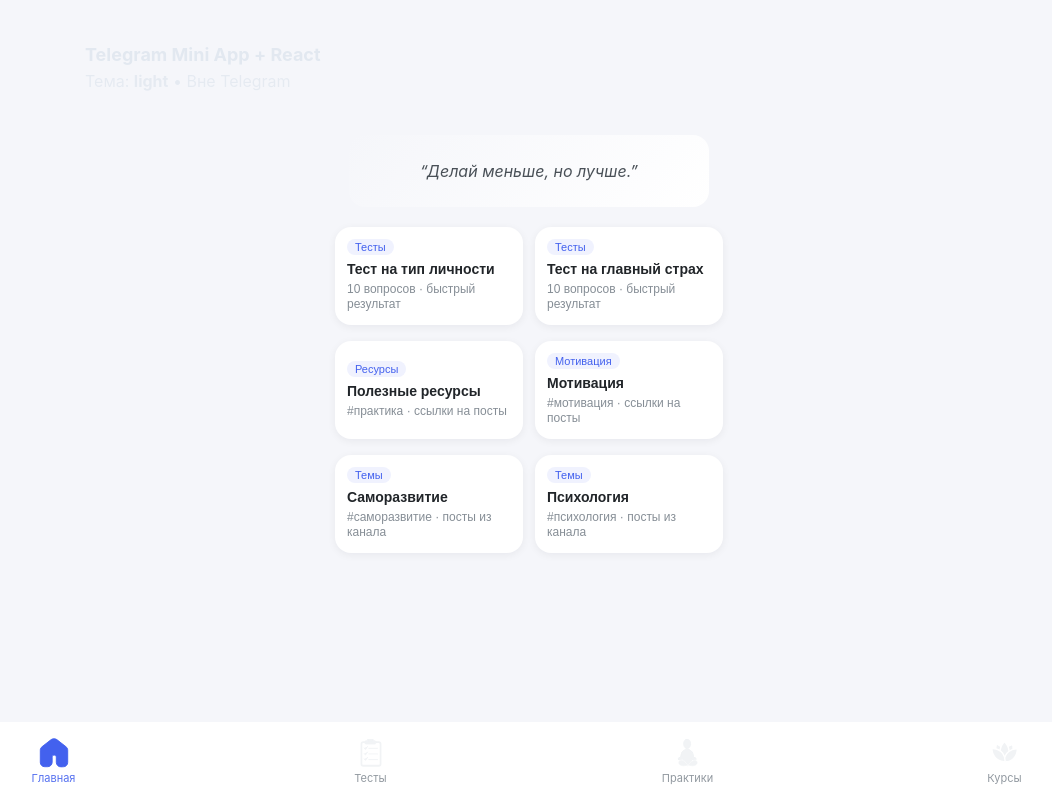
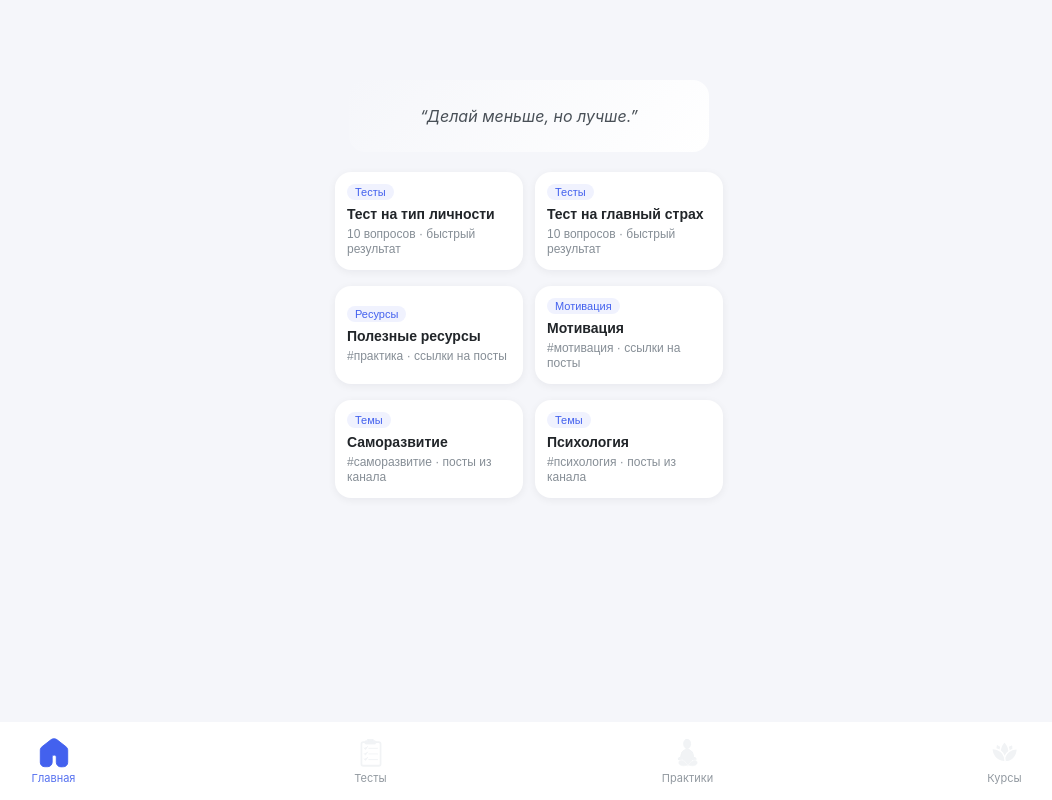
Before and after one commit to AnastasyaKas/my-app, a React app: page / in a window 1280 px wide. Shown: the whole page, without its empty margins (111-1163 px from the left). Built offline with nearby package versions, Linux system fonts and the light colour scheme.

Commit message:
fix app: remove header info and update styles

```diff
--- a/src/App.tsx
+++ b/src/App.tsx
@@ -1,93 +1,52 @@
 // src/App.tsx
-import { useEffect, useMemo, useState } from 'react';
+import { useEffect } from 'react';
 import { BrowserRouter, Routes, Route } from 'react-router-dom';
-
-import { tg, tgUser } from './lib/telegram';
+import { tg } from './lib/telegram';
 
 import Home from './pages/Home';
 import Tests from './pages/Tests';
 import Practices from './pages/Practices';
 import Courses from './pages/Courses';
-
 import BottomNav from './components/BottomNav/BottomNav';
 
-import * as styles from './styles/App.module.css';
+import styles from './styles/App.module.css';
 import './global.css';
 
 export default function App() {
   const webApp = tg();
-  const user = useMemo(() => tgUser(), []);
-  const [scheme, setScheme] = useState<'light' | 'dark'>(webApp?.colorScheme ?? 'light');
 
   useEffect(() => {
     if (!webApp) return;
 
-    // Сообщаем Telegram, что готово и разворачиваем
+    // Сообщаем Telegram, что готовы и растягиваемся
     webApp.ready();
     webApp.expand();
 
-    // Тема
-    const applyScheme = (s: 'light' | 'dark') => {
-      setScheme(s);
-      document.body.classList.toggle('tg-dark', s === 'dark');
-      document.body.classList.toggle('tg-light', s !== 'dark');
-      webApp.setHeaderColor?.(s === 'dark' ? '#0f172a' : '#ffffff');
-      webApp.setBackgroundColor?.(s === 'dark' ? '#0f172a' : '#ffffff');
+    // Применяем тему
+    const applyTheme = () => {
+      const isDark = webApp.colorScheme === 'dark';
+      document.body.classList.toggle('tg-dark', isDark);
+      document.body.classList.toggle('tg-light', !isDark);
+      webApp.setHeaderColor?.(isDark ? '#0f172a' : '#ffffff');
+      webApp.setBackgroundColor?.(isDark ? '#0f172a' : '#ffffff');
     };
-    applyScheme(webApp.colorScheme ?? 'light');
+    applyTheme();
+    webApp.onEvent('themeChanged', applyTheme);
 
-    const onThemeChange = () => applyScheme(webApp.colorScheme ?? 'light');
-    webApp.onEvent('themeChanged', onThemeChange);
-
-    // MainButton
-    webApp.MainButton.setText('Готово');
-    webApp.MainButton.show();
-    webApp.MainButton.enable();
-    webApp.MainButton.onClick(() => {
-      const payload = {
-        ok: true,
-        ts: Date.now(),
-        user: user ? { id: user.id, username: user.username } : null,
-      };
-      webApp.HapticFeedback?.impactOccurred?.('medium');
-      webApp.sendData(JSON.stringify(payload));
-      // webApp.close(); // если нужно закрывать
-    });
-
-    // BackButton
-    webApp.BackButton.show();
-    webApp.BackButton.onClick(() => {
-      webApp.HapticFeedback?.selectionChanged?.();
-      // здесь твоя логика «назад» (по умолчанию просто закрыть)
-      webApp.close();
-    });
+    // Прячем системные кнопки Телеграма (если не нужны)
+    webApp.MainButton.hide();
+    webApp.BackButton.hide();
 
     return () => {
-      webApp.offEvent('themeChanged', onThemeChange);
+      webApp.offEvent('themeChanged', applyTheme);
     };
-  }, [webApp, user]);
+  }, [webApp]);
 
   return (
     <BrowserRouter>
-      <div className={styles?.wrap ?? undefined}>
-        {/* Хедер/инфо (можно убрать когда не нужно) */}
-        <header style={{ padding: '12px 16px 0' }}>
-          <h1 style={{ margin: 0, fontSize: 18 }}>Telegram Mini App + React</h1>
-          <p style={{ margin: '6px 0 0', opacity: 0.8 }}>
-            Тема: <b>{scheme}</b>{' '}
-            {user ? (
-              <>
-                • Пользователь: <b>{user.first_name} {user.last_name ?? ''}</b>{' '}
-                @{user.username ?? '—'}
-              </>
-            ) : (
-              <>• Вне Telegram</>
-            )}
-          </p>
-        </header>
-
-        {/* Основной контент; отступ снизу, чтобы меню не перекрывало */}
-        <main style={{ padding: '12px 16px', paddingBottom: 'calc(96px + var(--tg-safe-bottom))' }}>
+      <div className={styles.wrap}>
+        {/* контент страниц; отступ снизу, чтобы не наезжать на нижнее меню */}
+        <main style={{ padding: '16px', paddingBottom: '96px' }}>
           <Routes>
             <Route path="/" element={<Home />} />
             <Route path="/tests" element={<Tests />} />
@@ -96,7 +55,6 @@ export default function App() {
           </Routes>
         </main>
 
-        {/* Фиксированное нижнее меню */}
         <BottomNav />
       </div>
     </BrowserRouter>
--- a/src/components/BottomNav/BottomNav.module.css
+++ b/src/components/BottomNav/BottomNav.module.css
@@ -66,6 +66,7 @@
 
 .iconCourses {
   transform: scale(1.15); /* базовый размер, всегда чуть больше */
+
 }
 .active .iconCourses {
   transform: scale(1.25); /* чуть больше базового */
```
Also changed, not shown: src/lib/quotes.ts (added, +23 -0 lines).
